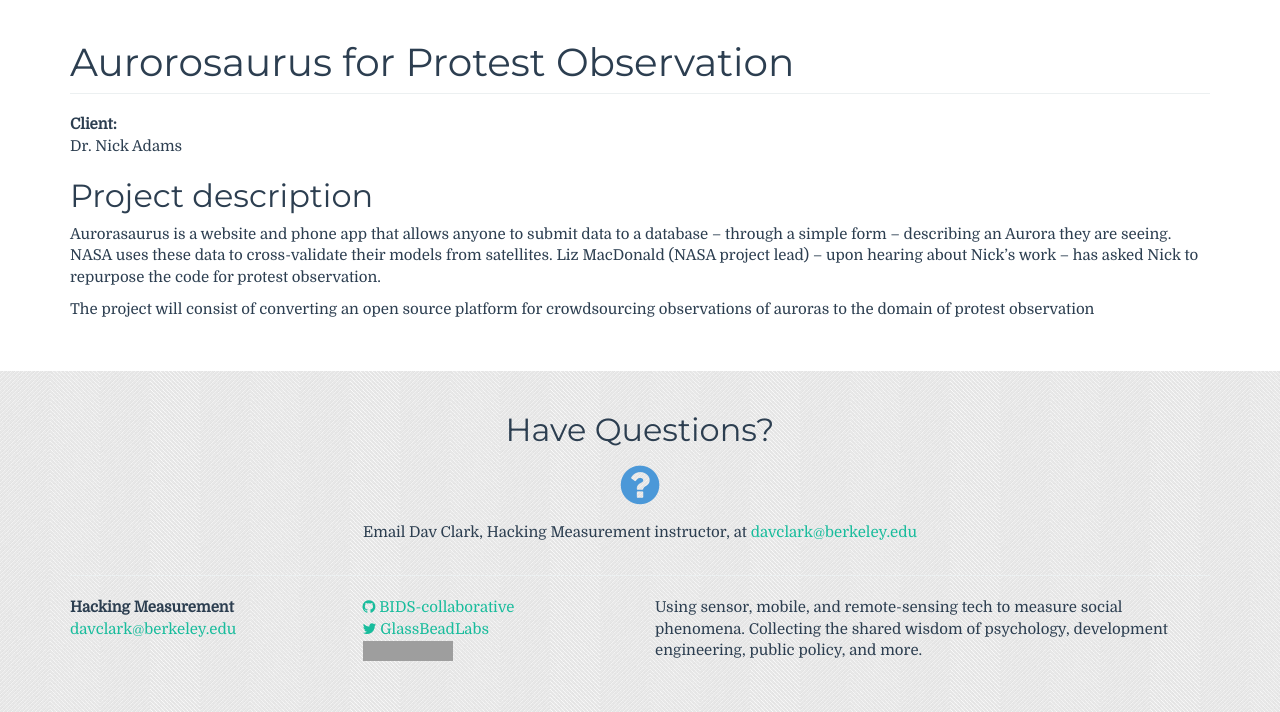
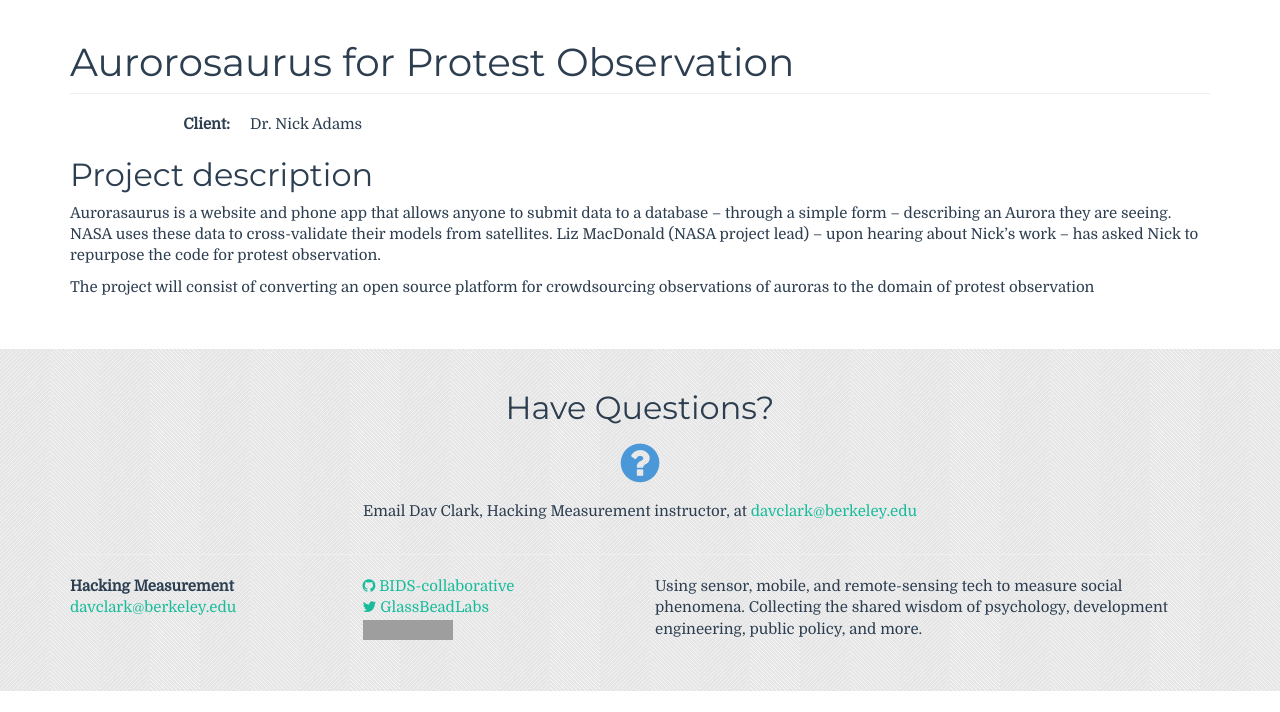
Before and after one commit to BIDS-collaborative/hackingmeasurement.github.io, a Jekyll site: the page built from projects/aurorosaurus-for-protests.md, in a window 1280 px wide and 1094 px high. Shown: the part 382-1094 px from the top of the window. Built offline with Jekyll 4.4.1, drawn with Linux system fonts in a browser that asks for light colours; grey boxes are pictures that could not be loaded.

Commit message:
Update project.html

```diff
--- a/_layouts/project.html
+++ b/_layouts/project.html
@@ -3,7 +3,7 @@ layout: default
 ---
 <div class="container page-container">
     <h1 class="post-title">{{ page.title }}</h1>
-    <dl class="dl.horizontal">
+    <dl class="dl-horizontal">
         <dt>Client:</dt>
         <dd>{{ page.client }}</dd>
         {% if page.team %}
```
